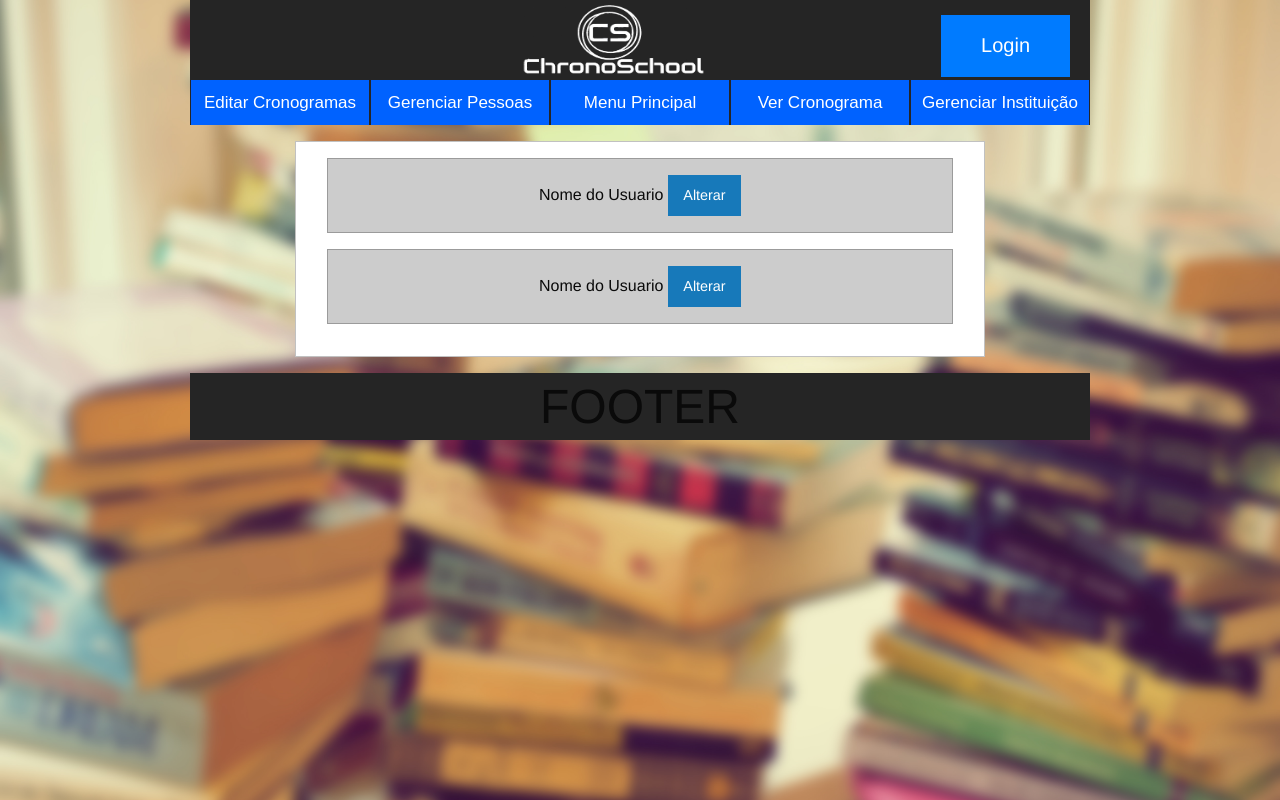
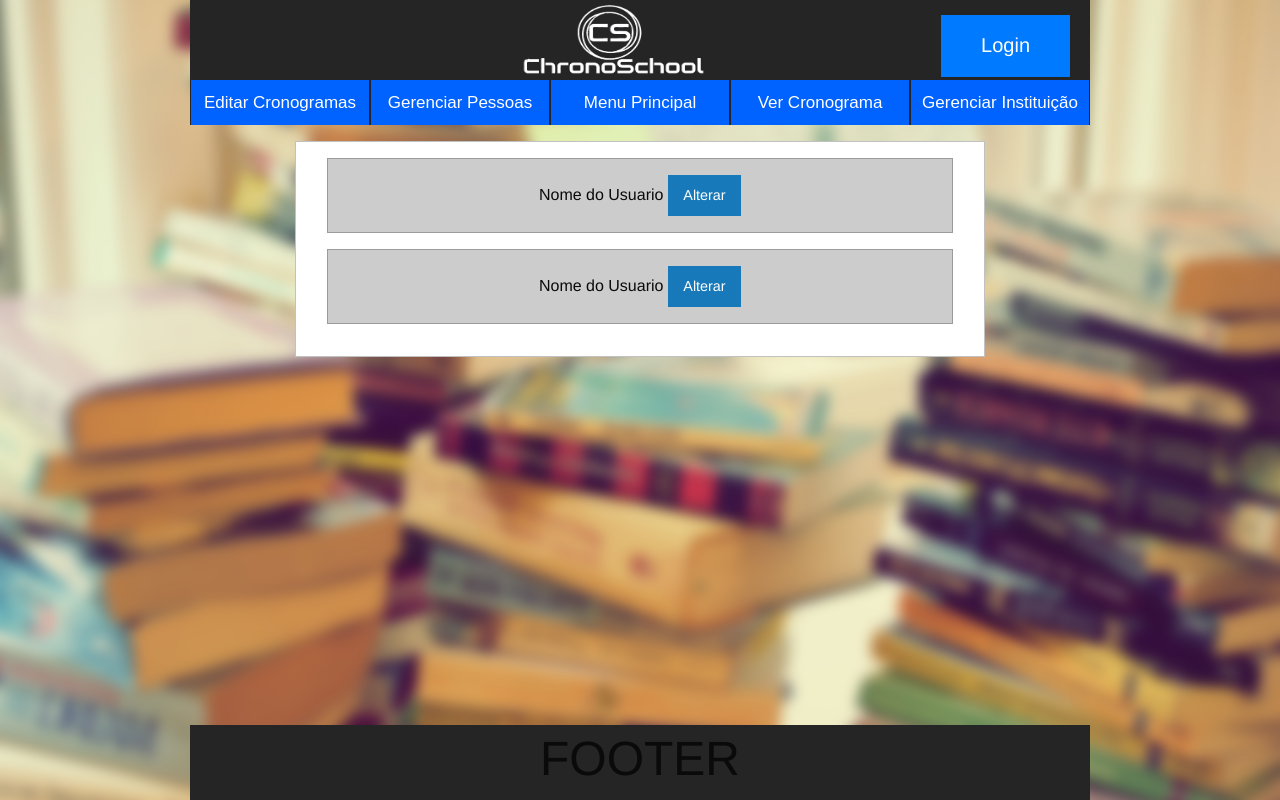
Before and after one commit to Teh-Venom/ChronoSchool, a PHP site: page /gerenciarUsuarios.php in a window 1280 px wide. Run offline with PHP 8.4, Linux system fonts and the light colour scheme.

Commit message:
update CSS

```diff
--- a/ChronoSchool_Codigos/css/style.css
+++ b/ChronoSchool_Codigos/css/style.css
@@ -10,9 +10,9 @@ header,footer{
 	background-color: #252525;
 	margin: 0 auto;
 	max-width: 900px;
-
 }
 footer{
+	position: absolute;
 	left: 0;
 	right: 0;
 	bottom: 0;
@@ -28,7 +28,12 @@ body
    background-size: cover;
    width: 100%;
    height: 100%;
+
+	position: relative;
+	height: auto !important;
 }
+
+
 
 .logo{
 	padding-top: 5px;
@@ -96,6 +101,8 @@ body
 	max-width: 900px;
 	min-height: 73.1%;
 	height: auto;
+
+	padding-bottom: 89px;
 }
 .conteudo{
 	text-align: center;
--- a/ChronoSchool_Codigos/index.php
+++ b/ChronoSchool_Codigos/index.php
@@ -17,6 +17,8 @@
 				<a href="registro.php">
 					<input type="button" class="botaoCorpo" value="Registre-se">
 				</a>
+
+
 			</div>
 		</div>
 
```
